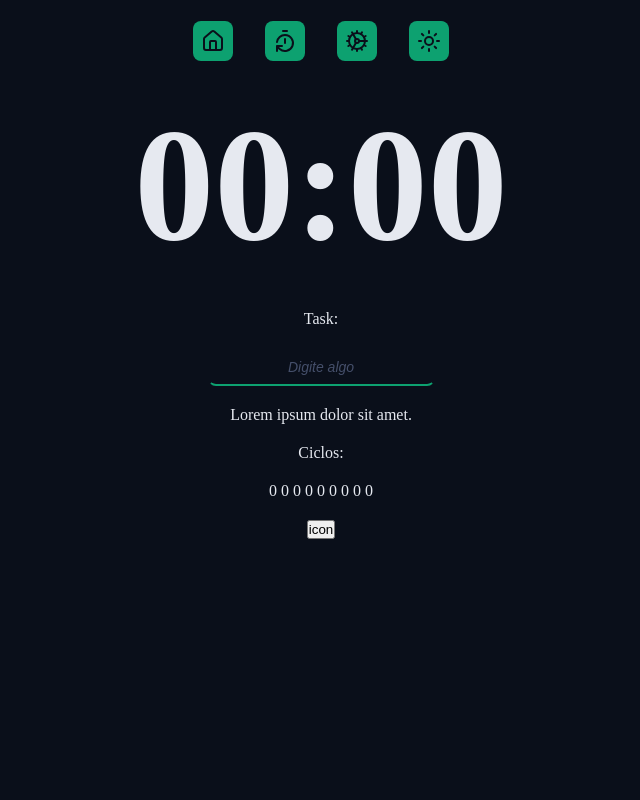
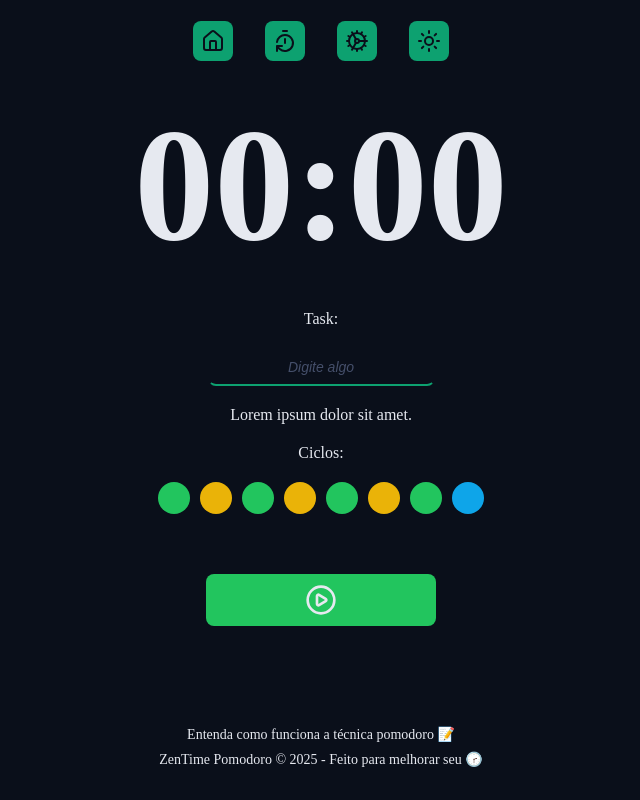
Before and after one commit to FariaP/Pomodoro-Black, a React (Vite) app: page / in a window 1280 px wide. Shown: the part 229-1029 px from the top of the page, without its empty margins (319-959 px from the left). Before the commit the page ends 800 px from the top, so only its background shows below. Built offline with nearby package versions, Linux system fonts and the light colour scheme.

Commit message:
Adicionado componente ButtonForm, Cycles, Footer

```diff
--- a/src/App.tsx
+++ b/src/App.tsx
@@ -5,6 +5,10 @@ import { Logo } from './components/Logo';
 import { Menu } from './components/Menu';
 import { TimeZen } from './components/TimeZen';
 import { InputForm } from './components/InputForm';
+import { Cycles } from './components/Cycles';
+import { ButtonForm } from './components/ButtonForm';
+import { PlayCircleIcon, StopCircleIcon } from 'lucide-react';
+import { Footer } from './components/Footer';
 
 export function App() {
     return (
@@ -20,7 +24,7 @@ export function App() {
                 <TimeZen />
             </ Container >
             <Container>
-                <form action="" className='form'>
+                <form className='form'>
                     <div className='formRow'>
                         <InputForm type='text' id='input' labelText='Task:' placeholder='Digite algo' />
                     </div>
@@ -28,11 +32,14 @@ export function App() {
                         <p>Lorem ipsum dolor sit amet.</p>
                     </div>
                     <div className='formRow'>
-                        <p>Ciclos:</p>
-                        <p>0 0 0 0 0 0 0 0 0 </p>
+                        <Cycles />
                     </div>
                     <div className='formRow'>
-                        <button type='submit'>icon</button>
+                        <ButtonForm icon={<PlayCircleIcon />} color='green' />
+                        {/* <ButtonForm icon={<StopCircleIcon />} color='red' /> */}
+                    </div>
+                    <div className='formRow'>
+                        <Footer />
                     </div>
                 </form>
             </ Container >
--- /dev/null
+++ b/src/components/ButtonForm/index.tsx
@@ -0,0 +1,16 @@
+import styles from './style.module.css'
+
+type ButtonFormProps = {
+    icon: React.ReactNode;
+    color?: 'green' | 'red';
+}
+
+export function ButtonForm({ icon, color = 'green', ...props }: ButtonFormProps) {
+    return (
+        <>
+            <button className={`${styles.button} ${styles[color]}`} {...props}>
+                {icon}
+            </button>
+        </>
+    )
+}
--- /dev/null
+++ b/src/components/ButtonForm/style.module.css
@@ -0,0 +1,32 @@
+.button {
+    display: flex;
+    align-items: center;
+    justify-content: center;
+    border: none;
+    background-color: var(--link-color);
+    color: var(--default);
+    padding: 10px;
+    width: 230px;
+    margin: 40px 0;
+    border-radius: 8px;
+    cursor: pointer;
+    transition: all .4s ease-in-out;
+}
+
+.button:hover {
+    transform: scale(1.07);
+    filter: brightness(80%);
+}
+
+.button svg {
+    width: 32px;
+    height: 32px;
+}
+
+.green {
+    background-color: var(--success);
+}
+
+.red {
+    background-color: var(--error);
+}
--- /dev/null
+++ b/src/components/Cycles/index.tsx
@@ -0,0 +1,19 @@
+import styles from './style.module.css'
+
+export function Cycles() {
+    return (
+        <div className={styles.cycles}>
+            <span className={styles.title}>Ciclos:</span>
+            <div className={styles.cyclesPointers}>
+                <span className={`${styles.cyclePoint} ${styles.workTime}`}></span>
+                <span className={`${styles.cyclePoint} ${styles.shortTime}`}></span>
+                <span className={`${styles.cyclePoint} ${styles.workTime}`}></span>
+                <span className={`${styles.cyclePoint} ${styles.shortTime}`}></span>
+                <span className={`${styles.cyclePoint} ${styles.workTime}`}></span>
+                <span className={`${styles.cyclePoint} ${styles.shortTime}`}></span>
+                <span className={`${styles.cyclePoint} ${styles.workTime}`}></span>
+                <span className={`${styles.cyclePoint} ${styles.longTime}`}></span>
+            </div>
+        </div>
+    )
+}
--- /dev/null
+++ b/src/components/Cycles/style.module.css
@@ -0,0 +1,34 @@
+.cycles {}
+
+.title {
+    display: flex;
+    align-items: center;
+    justify-content: center;
+    color: var(--text-default);
+    flex-direction: column;
+    padding-bottom: 20px;
+}
+
+.cyclesPointers {
+    display: flex;
+    flex-direction: row;
+    gap: 10px;
+}
+
+.cyclePoint {
+    width: 2rem;
+    height: 2rem;
+    border-radius: 50%;
+}
+
+.workTime {
+    background-color: var(--success);
+}
+
+.shortTime {
+    background-color: var(--warning);
+}
+
+.longTime {
+    background-color: var(--info);
+}
--- /dev/null
+++ b/src/components/Footer/index.tsx
@@ -0,0 +1,10 @@
+import styles from './style.module.css'
+
+export function Footer() {
+    return (
+        <div className={styles.footer}>
+            <a href="#">Entenda como funciona a técnica pomodoro 📝</a>
+            <a href="#">ZenTime Pomodoro &copy; {new Date().getFullYear()} - Feito para melhorar seu 🕝</a>
+        </div>
+    )
+}
--- /dev/null
+++ b/src/components/Footer/style.module.css
@@ -0,0 +1,19 @@
+.footer {
+    margin-top: 40px;
+    display: flex;
+    flex-direction: column;
+    align-items: center;
+    justify-content: center;
+    gap: 8px;
+}
+
+.footer a {
+    font-size: clamp(14px, 25%, 1rem);
+    color: var(--text-over-error);
+    text-decoration: none;
+}
+
+
+.footer a:hover {
+    text-decoration: underline;
+}
--- a/src/components/Menu/style.module.css
+++ b/src/components/Menu/style.module.css
@@ -19,6 +19,5 @@
 }
 
 .menuLink:hover {
-    box-shadow: 0 1px 20px rgba(77, 231, 182, 0.722);
     transform: rotateX(10deg) rotateY(20deg) rotateZ(2deg);
 }
```
